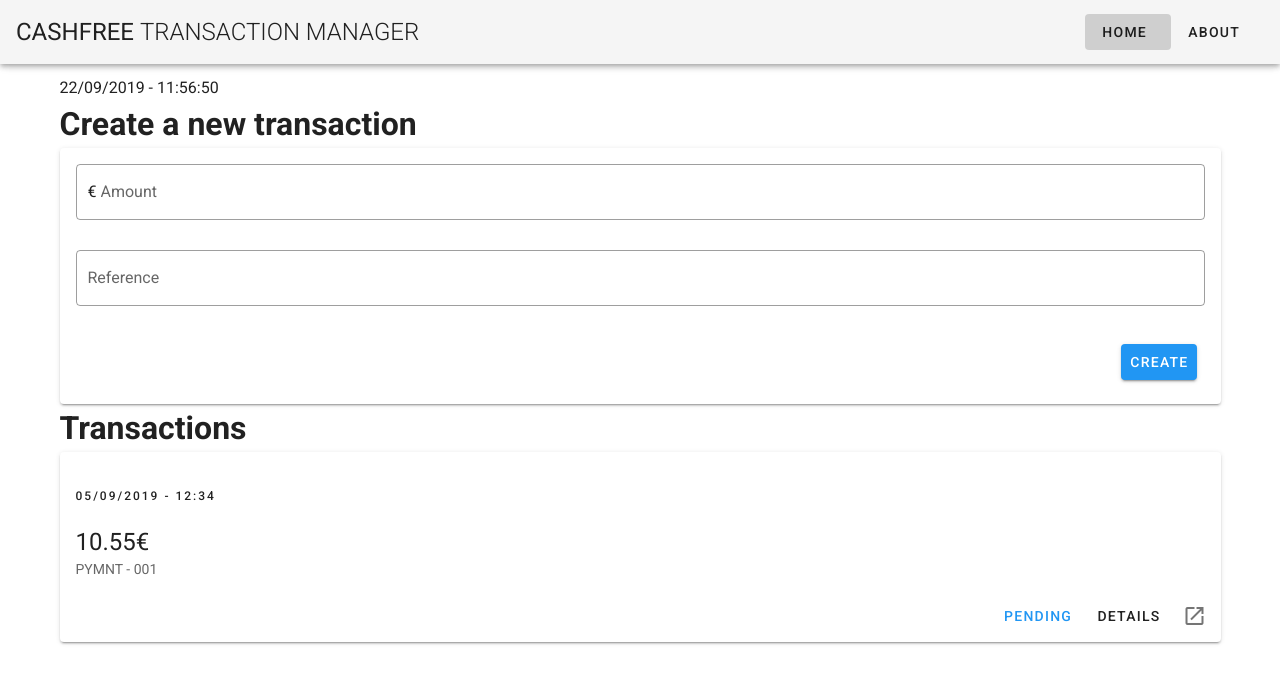
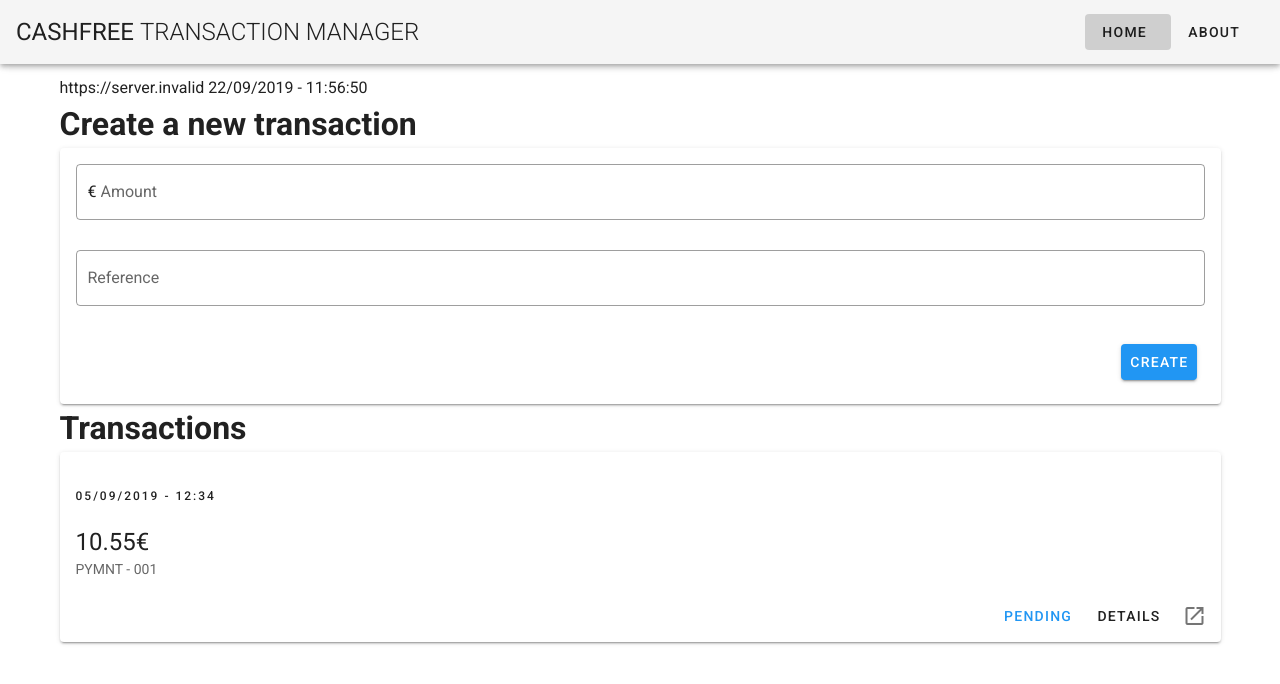
Before and after one commit to tooster/CF-Payments, a Vue app: page /#/ in a window 1280 px wide. Shown: the top 684 px of the page. Built offline with nearby package versions, Linux system fonts and the light colour scheme; no server answers; what vue-qriously would draw is missing.

Commit message:
added endpointProd message

```diff
--- a/src/views/Home.vue
+++ b/src/views/Home.vue
@@ -2,6 +2,7 @@
   <div class="home">
     <div>
       {{message}}
+      {{endpointProd}}
       {{ moment(new Date()).format("DD/MM/YYYY - HH:mm:ss") }}
       <h1>Create a new transaction</h1>
       <v-card class="pa-4">
```
